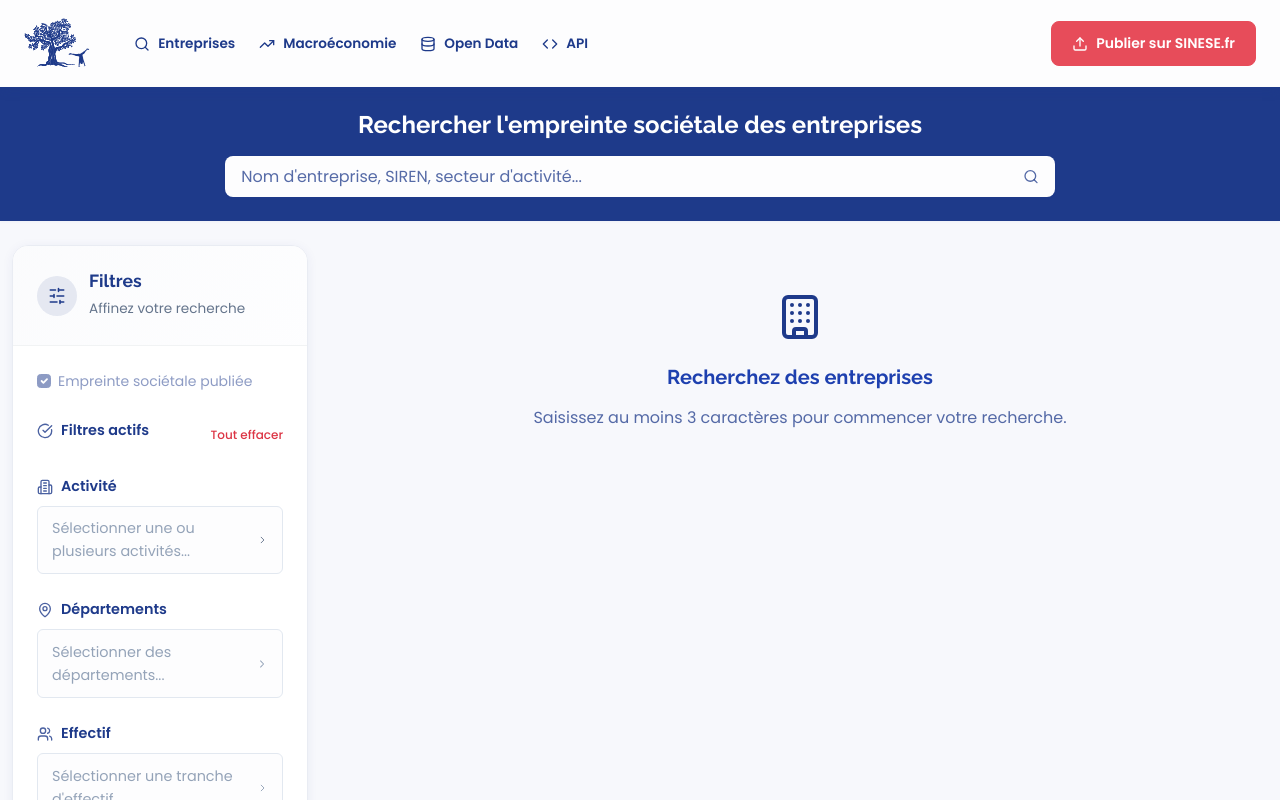
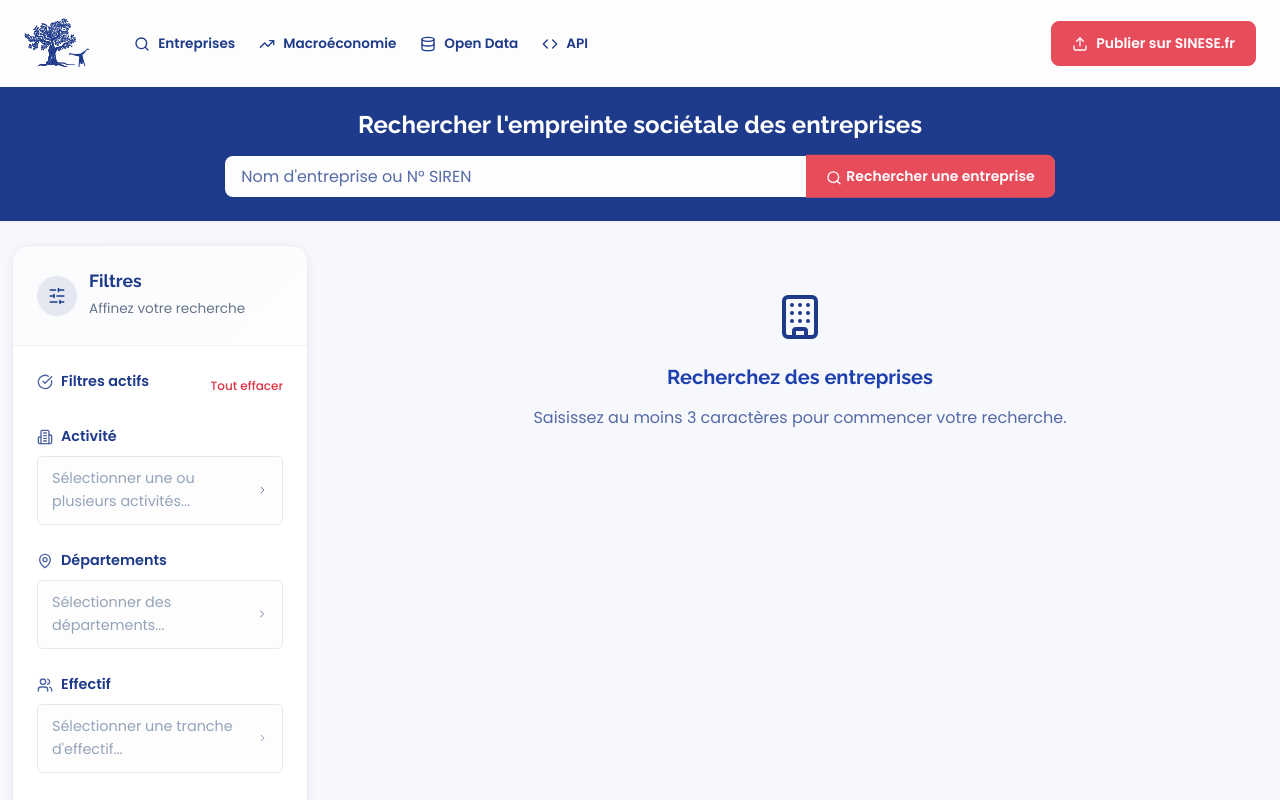
Before and after one commit to La-Societe-Nouvelle/SINESE-Portal, a Next.js app: page /recherche in a window 1280 px wide. Shown: the top 800 px of the page. Built offline with nearby package versions, Linux system fonts and the light colour scheme.

Commit message:
Improve search UX: manual search trigger and better button styling

```diff
--- a/app/(pages)/recherche/_components/SearchHeader.js
+++ b/app/(pages)/recherche/_components/SearchHeader.js
@@ -1,5 +1,6 @@
 "use client";
 
+import React from "react";
 import { Form,  Button } from "react-bootstrap";
 import { Search } from "lucide-react";
 
@@ -15,26 +16,29 @@ export default function SearchHeader({ query, setQuery, onSearch }) {
               <div className="position-relative">
                 <Form.Control
                   type="text"
-                  placeholder="Nom d'entreprise, SIREN, secteur d'activité..."
+                  placeholder="Nom d'entreprise ou N° SIREN"
                   value={query}
                   onChange={(e) => setQuery(e.target.value)}
                   autoFocus
-                  className="border-0 shadow-sm py-2 px-3 pe-5"
+                  className="border-0 shadow-sm py-2 px-3"
                   style={{
                     fontSize: '1rem',
-                    borderRadius: '0.5rem'
+                    borderRadius: '0.5rem',
+                    paddingRight: '180px' // Espace pour le bouton
                   }}
                 />
                 <Button
-                  variant="link"
+                  variant="secondary"
                   type="submit"
-                  className="position-absolute top-50 end-0 translate-middle-y me-2 p-2 text-muted"
+                  className="position-absolute top-50 end-0 translate-middle-y border-0"
                   style={{
-                    border: 'none',
-                    background: 'none'
+                    fontSize: '0.875rem',
+                    borderRadius: '0 0.5rem 0.5rem 0',
+                    right: '0px' // Collé au bord droit
                   }}
                 >
-                  <Search size={16} />
+                  <Search size={16} className="me-1" />
+                  Rechercher une entreprise
                 </Button>
               </div>
             </Form>
--- a/app/(pages)/recherche/_components/SearchSidebar.js
+++ b/app/(pages)/recherche/_components/SearchSidebar.js
@@ -190,19 +190,6 @@ export default function SearchSidebar({
 
       {/* Body */}
       <div className="sidebar-body">
-        {/* Option recherche entreprises avec données */}
-        <div className="filter-group">
-          <Form.Check
-            type="checkbox"
-            id="filter-published-data-only-sidebar"
-            label="Empreinte sociétale publiée"
-            checked={filters.empreintePubliee ?? true}
-            onChange={(e) => setFilters({...filters, empreintePubliee: e.target.checked})}
-            className="mb-2 filter-checkbox small"
-            disabled
-          />
-        </div>
-
         {/* Active filters */}
         {hasActiveFilters && (
           <div className="filter-group active-filters">
@@ -276,6 +263,21 @@ export default function SearchSidebar({
                 ))
               }
             </div>
+          </div>
+        )}
+
+        {/* Option recherche - Apparaît seulement si on a des filtres */}
+        {(filters.sectors.length > 0 || filters.departements.length > 0 || filters.trancheEffectifs || filters.economieSocialeSolidaire || filters.societeMission || filters.donneesPubliees.length > 0) && (
+          <div className="filter-group">
+            <Form.Check
+              type="checkbox"
+              id="filter-published-data-only-sidebar"
+              label="Données disponibles"
+              checked={filters.empreintePubliee ?? true}
+              onChange={(e) => setFilters({...filters, empreintePubliee: e.target.checked})}
+              className="mb-2 filter-checkbox small"
+              disabled
+            />
           </div>
         )}
 
--- a/app/(pages)/recherche/page.js
+++ b/app/(pages)/recherche/page.js
@@ -19,13 +19,9 @@ function SearchContent() {
 
   // Search and results state
   const [query, setQuery] = useState(initialQuery);
-  const [debouncedQuery, setDebouncedQuery] = useState(initialQuery);
   const [results, setResults] = useState([]);
   const [loading, setLoading] = useState(initialQuery.length > 2);
   const [hasSearched, setHasSearched] = useState(false);
-
-  // Ref pour gérer le timeout de debounce
-  const debounceTimeoutRef = useRef(null);
 
   // Pagination state
   const [currentPage, setCurrentPage] = useState(1);
@@ -49,60 +45,55 @@ function SearchContent() {
 
 
 
-  // Debouncing de la query pour éviter trop de requêtes
+  // Recherche initiale si on arrive avec un paramètre de recherche
   useEffect(() => {
-    // Nettoyer le timeout précédent
-    if (debounceTimeoutRef.current) {
-      clearTimeout(debounceTimeoutRef.current);
+    if (initialQuery.length > 2) {
+      performSearch(initialQuery, filters);
     }
+  }, []);
 
-    // Déterminer le délai de debounce selon le type de recherche
-    const getDebounceDelay = (searchQuery) => {
-      const queryType = getQueryType(searchQuery);
+  // Fonction pour effectuer la recherche
+  const performSearch = (searchQuery, searchFilters) => {
+    const shouldSearch = searchQuery.length > 2 ||
+      searchFilters.departements.length > 0 ||
+      searchFilters.sectors.length > 0 ||
+      searchFilters.trancheEffectifs ||
+      searchFilters.economieSocialeSolidaire ||
+      searchFilters.societeMission ||
+      searchFilters.donneesPubliees.length > 0;
 
-      // SIREN exact (9 chiffres) : recherche immédiate
-      if (queryType === 'siren_exact') {
-        return 0;
+    if (shouldSearch) {
+      setLoading(true);
+      setHasSearched(true);
+      setCurrentPage(1);
+
+      const apiUrl = buildApiUrl(searchQuery, searchFilters);
+
+      fetch(apiUrl)
+        .then((res) => res.json())
+        .then((data) => {
+          const sortedResults = sortByTotalIndicators(data.legalUnits || []);
+          setResults(sortedResults);
+          setLoading(false);
+        })
+        .catch((error) => {
+          console.error('Erreur lors de la recherche:', error);
+          setResults([]);
+          setLoading(false);
+        });
+    } else {
+      if (hasSearched) {
+        setResults([]);
+        setHasSearched(false);
       }
+      setLoading(false);
+    }
+  };
 
-      // SIREN partiel (3-8 chiffres) : délai court
-      if (queryType === 'siren_partial') {
-        return 300;
-      }
-
-      // Recherche textuelle : délai plus long pour laisser l'utilisateur finir de taper
-      return 600;
-    };
-
-    const delay = getDebounceDelay(query);
-
-    // Si pas de délai, mettre à jour immédiatement
-    if (delay === 0) {
-      setDebouncedQuery(query);
-    } else {
-      // Sinon, programmer la mise à jour avec délai
-      debounceTimeoutRef.current = setTimeout(() => {
-        setDebouncedQuery(query);
-      }, delay);
-    }
-
-    // Cleanup function
-    return () => {
-      if (debounceTimeoutRef.current) {
-        clearTimeout(debounceTimeoutRef.current);
-      }
-    };
-  }, [query]);
-
-  // Remettre à la première page à chaque nouvelle recherche
+  // Recherche déclenchée par les filtres
   useEffect(() => {
-    setCurrentPage(1);
-    // Reset hasSearched when query changes significantly
-    const { empreintePubliee, sortBy, ...searchFilters } = filters;
-    if (debouncedQuery.length <= 2 && !Object.values(searchFilters).some(f => Array.isArray(f) ? f.length > 0 : f)) {
-      setHasSearched(false);
-    }
-  }, [debouncedQuery, filters]);
+    performSearch(query, filters);
+  }, [filters]);
 
   // Build API URL using new pattern: /api/legalunit/terme instead of ?q=terme
   const buildApiUrl = (searchQuery, searchFilters) => {
@@ -167,51 +158,10 @@ function SearchContent() {
     return queryString ? `${path}?${queryString}` : path;
   };
 
-  // API call to fetch search results using new URL patterns
-  useEffect(() => {
-
-    const shouldSearch = debouncedQuery.length > 2 ||
-      filters.departements.length > 0 ||
-      filters.sectors.length > 0 ||
-      filters.trancheEffectifs ||
-      filters.economieSocialeSolidaire ||
-      filters.societeMission ||
-      filters.donneesPubliees.length > 0;
-
-    if (shouldSearch) {
-      setLoading(true);
-      setHasSearched(true); // Mark that we've performed a search
-
-      // Build the new API URL using the new patterns
-      const apiUrl = buildApiUrl(debouncedQuery, filters);
-      console.log('url', apiUrl);
-
-
-      fetch(apiUrl)
-        .then((res) => res.json())
-        .then((data) => {
-          // Trier par nombre total d'indicateurs (plus d'indicateurs en premier)
-          const sortedResults = sortByTotalIndicators(data.legalUnits || []);
-          setResults(sortedResults);
-          setLoading(false);
-        })
-        .catch((error) => {
-          console.error('Erreur lors de la recherche:', error);
-          setResults([]);
-          setLoading(false);
-        });
-    } else {
-      // Clear results and reset search state when criteria are not met
-      if (hasSearched) {
-        setResults([]);
-        setHasSearched(false);
-      }
-      setLoading(false);
-    }
-  }, [debouncedQuery, filters, hasSearched]);
-
   const handleSearch = (e) => {
     e.preventDefault();
+    // Déclencher la recherche manuellement
+    performSearch(query, filters);
   };
 
   return (
--- a/app/styles/components/macro-sidebar.scss
+++ b/app/styles/components/macro-sidebar.scss
@@ -6,7 +6,6 @@
     box-shadow: 0 2px 12px rgba($primary, 0.06);
     position: sticky;
     top: 2rem;
-    max-height: calc(100vh - 180px);
     overflow-y: auto;
     @include custom-scrollbar(4px, #f1f1f1, rgba($primary, 0.3));
   }
```
